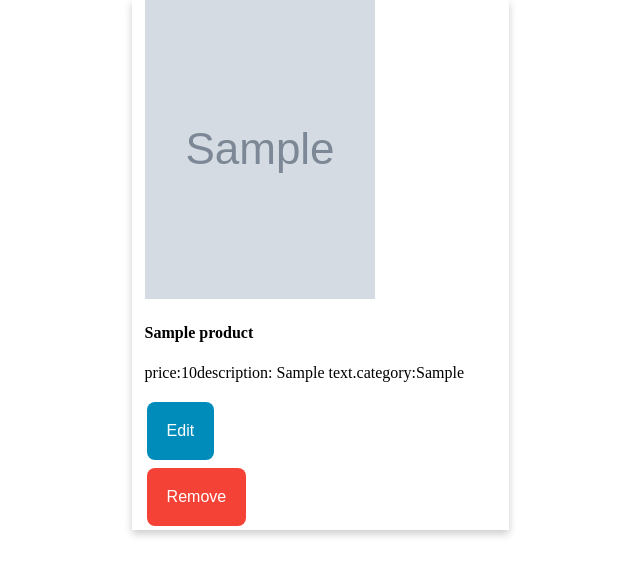
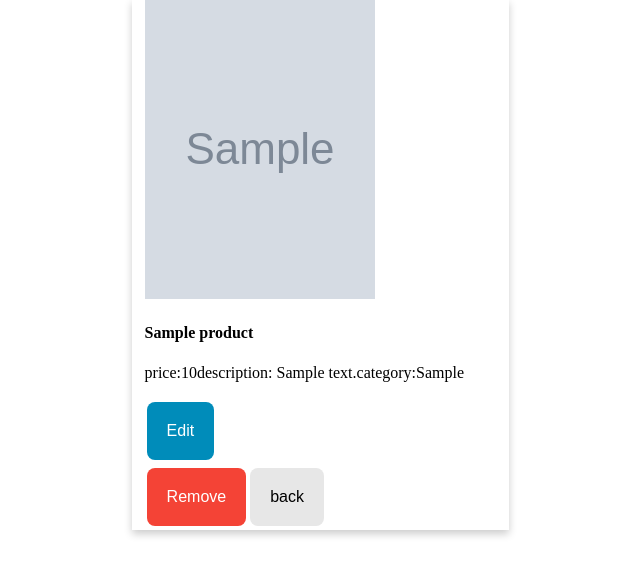
Before and after one commit to simanto-das/webtech, a PHP site: page /ViewProductDetails.php in a window 1280 px wide. Shown: the part 31-607 px from the top of the page, without its empty margins (21-661 px from the left). Run offline with PHP 8.4, Linux system fonts and the light colour scheme; tables that the repository leaves empty or names only in its code hold one stand-in row (values such as "Sample post"); grey boxes marked "Sample" are stand-in pictures.

Commit message:
remove and back button added

```diff
--- a/Final/Project/Shop/View/Buttonstyle.css
+++ b/Final/Project/Shop/View/Buttonstyle.css
@@ -22,6 +22,19 @@
   margin: 4px 2px;
   cursor: pointer;
 }
+.backbtn {
+  background-color:  #f44336;
+  border: none;
+  color: white;
+  padding: 20px;
+  text-align: center;
+  text-decoration: none;
+  display: inline-block;
+  font-size: 16px;
+  margin: 4px 2px;
+  cursor: pointer;
+}
 
 .buttonedit {border-radius: 8px;}
 .buttonremove {border-radius: 8px;}
+.backbtn {border-radius: 8px;}
--- a/Final/Project/Shop/View/ViewProductDetails.php
+++ b/Final/Project/Shop/View/ViewProductDetails.php
@@ -4,11 +4,31 @@
   <link rel="stylesheet" type="text/css" href="ViewProductDetails.css">
   <link rel="stylesheet" type="text/css" href="Buttonstyle.css">
   <style>
+    .backbtn {
+  background-color:  #e7e7e7;
+  border: none;
+  color: black;
+  padding: 20px;
+  text-align: center;
+  text-decoration: none;
+  display: inline-block;
+  font-size: 16px;
+  margin: 4px 2px;
+  cursor: pointer;
+}
+.backbtn {border-radius: 8px;}
+
     .buttoner
     {
       display: grid;
     }
   </style>
+  <script >
+    var btn = document.getElementById('back');
+btn.addEventListener('click', function() {
+  document.location.href = 'AssignProductDetails.html';
+});
+  </script>
 </head>
 <body>
   <?php include '../Model/dbconnection.php';?>
@@ -32,9 +52,9 @@
                  <form action="EditPage.php" method="POST"><button class="buttonedit" type="submit" value="submit" name="editbtn">Edit</button>
                   <input type="hidden" name="editid" value="<?php echo $row['id'];?>">
                  </form>
-                 <form >
-                  <button class="buttonremove">Remove</button>
-                  <input type="hidden" name="edit" value="<?php echo $row['id'];?>">
+                 <form  action="../Controller/Remove.php" method="POST">
+                  <button id="remove" class="buttonremove" value="submit" type="submit" name="removebtn">Remove</button><button type="button" onClick="document.location.href='AssignProductDetails.html'" class="backbtn">back</button>
+                  <input type="hidden" name="remove" value="<?php echo $row['id'];?>">
                 </form>
 
              </div>
```
Also changed, not shown: Final/Project/Shop/Controller/Remove.php (added, +21 -0 lines).
